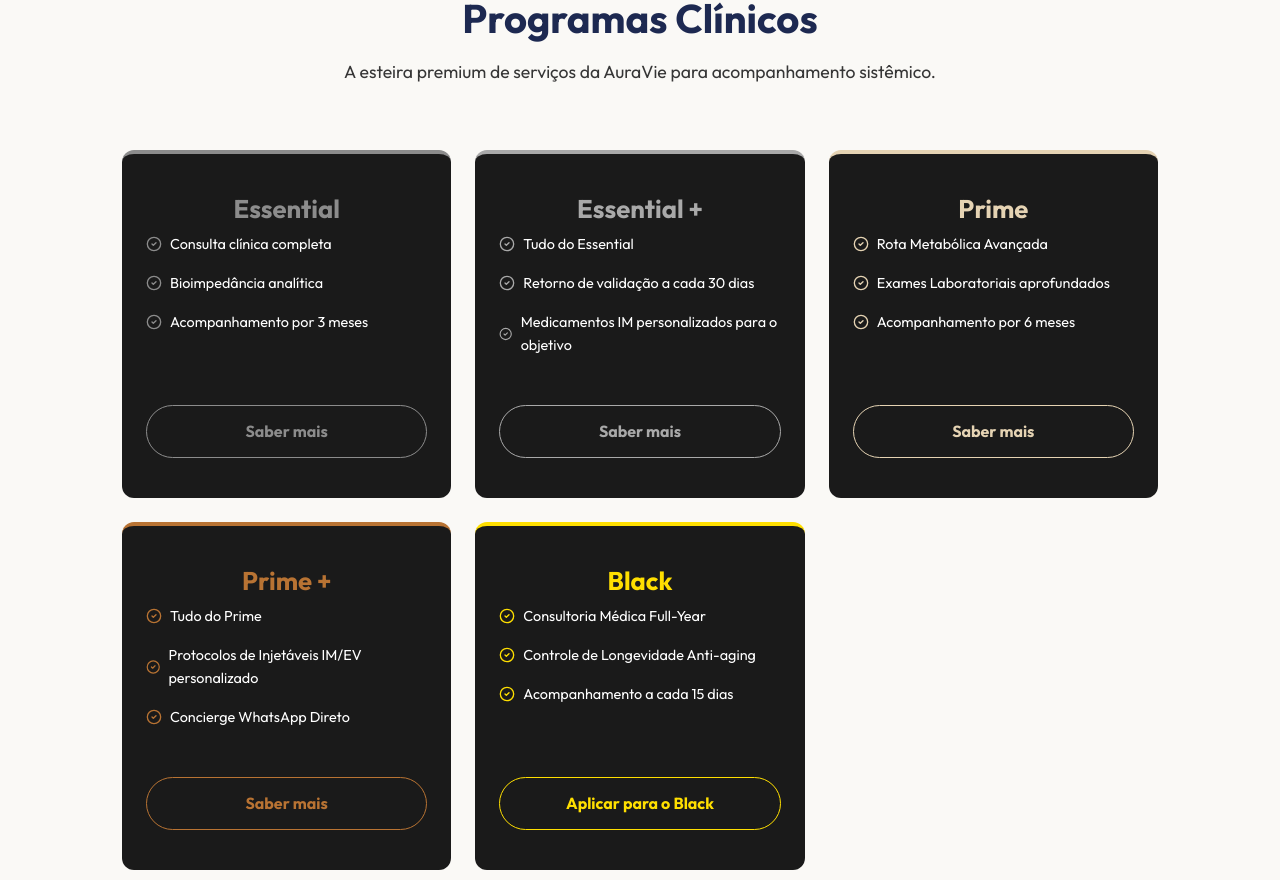
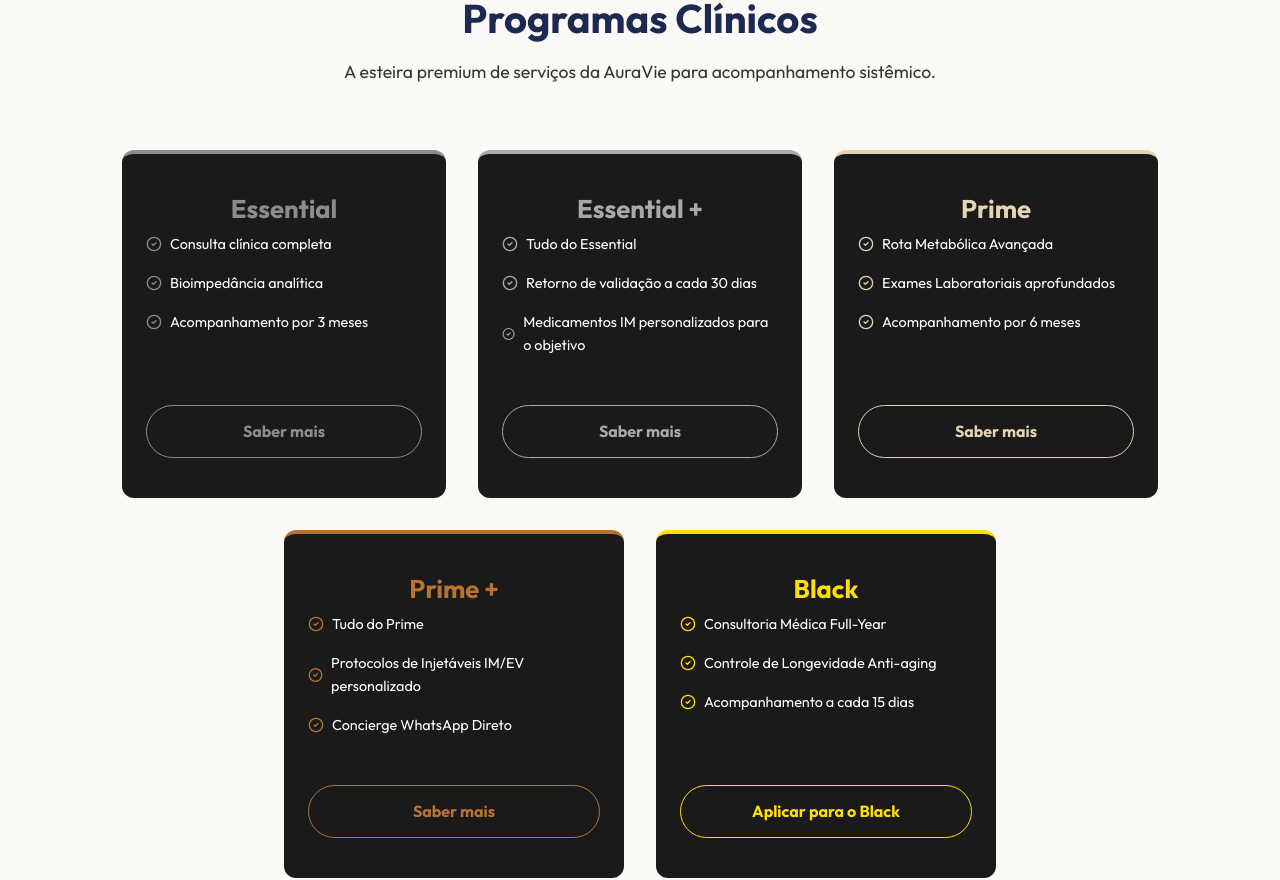
Before and after one commit to FranciscoHaidar/auravie-site, a React (Vite) app: page / in a window 1280 px wide. Shown: the part 2683-3563 px from the top of the page. Built offline with nearby package versions, Linux system fonts and the light colour scheme; no server answers; the database is empty.

Commit message:
UI: restructure pricing table into a 3-2 pyramid flexbox layout

```diff
--- a/src/index.css
+++ b/src/index.css
@@ -273,12 +273,16 @@
 
 /* === PLANOS === */
 .plans-grid {
-  display: grid;
-  grid-template-columns: repeat(auto-fit, minmax(260px, 1fr));
-  gap: 1.5rem;
+  display: flex;
+  flex-wrap: wrap;
+  justify-content: center;
+  gap: 2rem;
 }
 
 .plan-card {
+  flex: 1 1 300px;
+  max-width: 340px;
+  width: 100%;
   padding: 2.5rem 1.5rem;
   border-radius: var(--radius);
   text-align: center;
```
